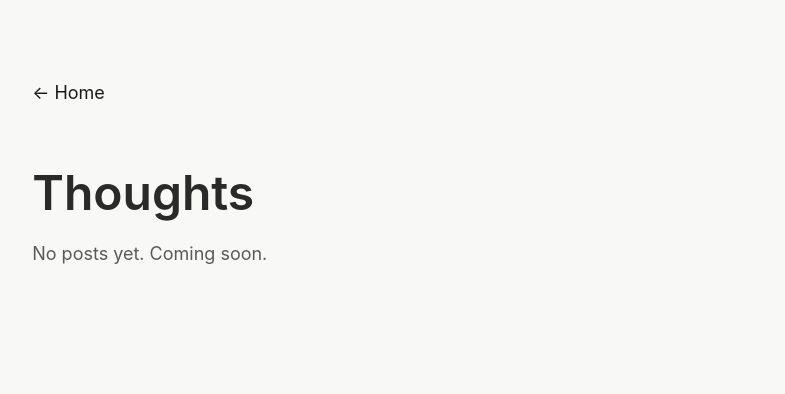
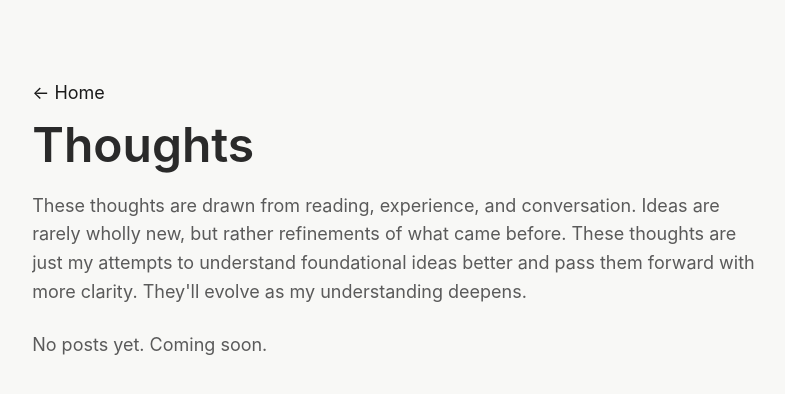
Before and after one commit to juleschasles/juleschasles-website, a Next.js app: page /blog in a window 1280 px wide. Shown: the top 394 px of the page, without its empty margins (39-824 px from the left). Built offline with nearby package versions, Linux system fonts and the light colour scheme.

Commit message:
Thoughts disclaimer added

```diff
--- a/app/blog/page.tsx
+++ b/app/blog/page.tsx
@@ -13,9 +13,11 @@ export default function BlogPage() {
           </Link>
         </div>
 
-        <div style={{ height: '3rem' }} />
+        <h1 className="text-4xl font-semibold mb-8">Thoughts</h1>
 
-        <h1 className="text-4xl font-semibold mb-8">Thoughts</h1>
+        <p className="text-sm text-[#5A5A5A] mb-8 leading-relaxed">
+          These thoughts are drawn from reading, experience, and conversation. Ideas are rarely wholly new, but rather refinements of what came before. These thoughts are just my attempts to understand foundational ideas better and pass them forward with more clarity. They'll evolve as my understanding deepens.
+        </p>
 
         {posts.length === 0 ? (
           <p className="text-[#5A5A5A] text-sm">No posts yet. Coming soon.</p>
```
